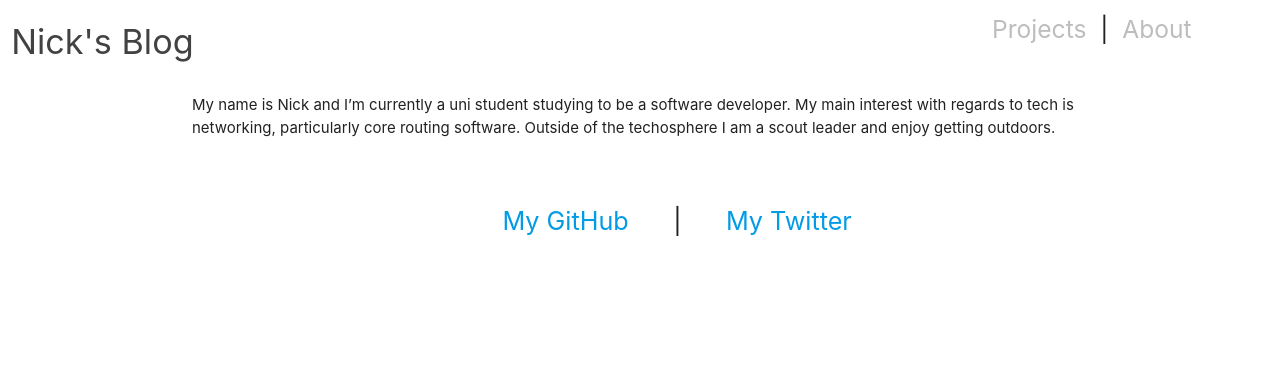
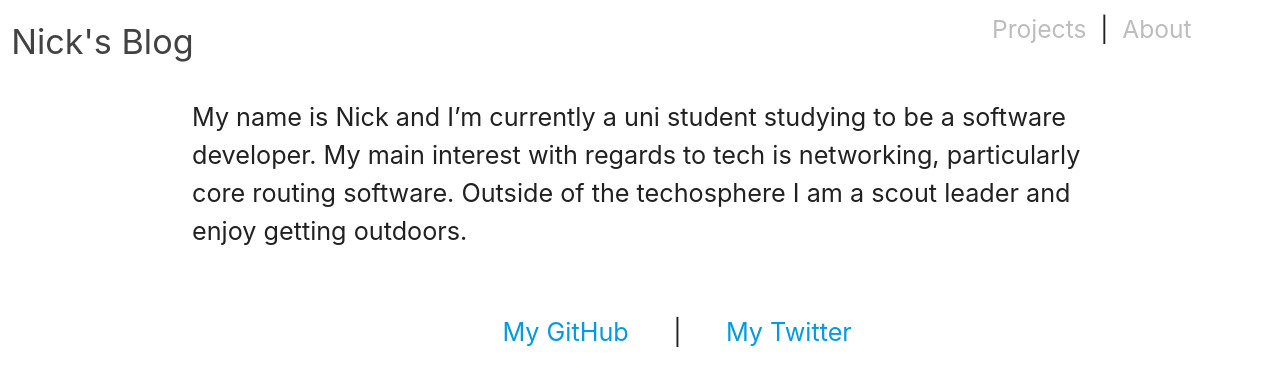
Before and after one commit to nick96/x-nick96.github.io, a Jekyll site: the page built from about.md, in a window 1280 px wide. Shown: the top 386 px of the page. Built offline with Jekyll 4.4.1, drawn with Linux system fonts in a browser that asks for light colours.

Commit message:
Update about me to make the text nicer

```diff
--- a/about.md
+++ b/about.md
@@ -4,7 +4,9 @@ title: About
 permalink: /about/
 ---
 
+<p class="flow-text">
 My name is Nick and I’m currently a uni student studying to be a
 software developer. My main interest with regards to tech is
 networking, particularly core routing software. Outside of the
 techosphere I am a scout leader and enjoy getting outdoors.
+</p>
```
